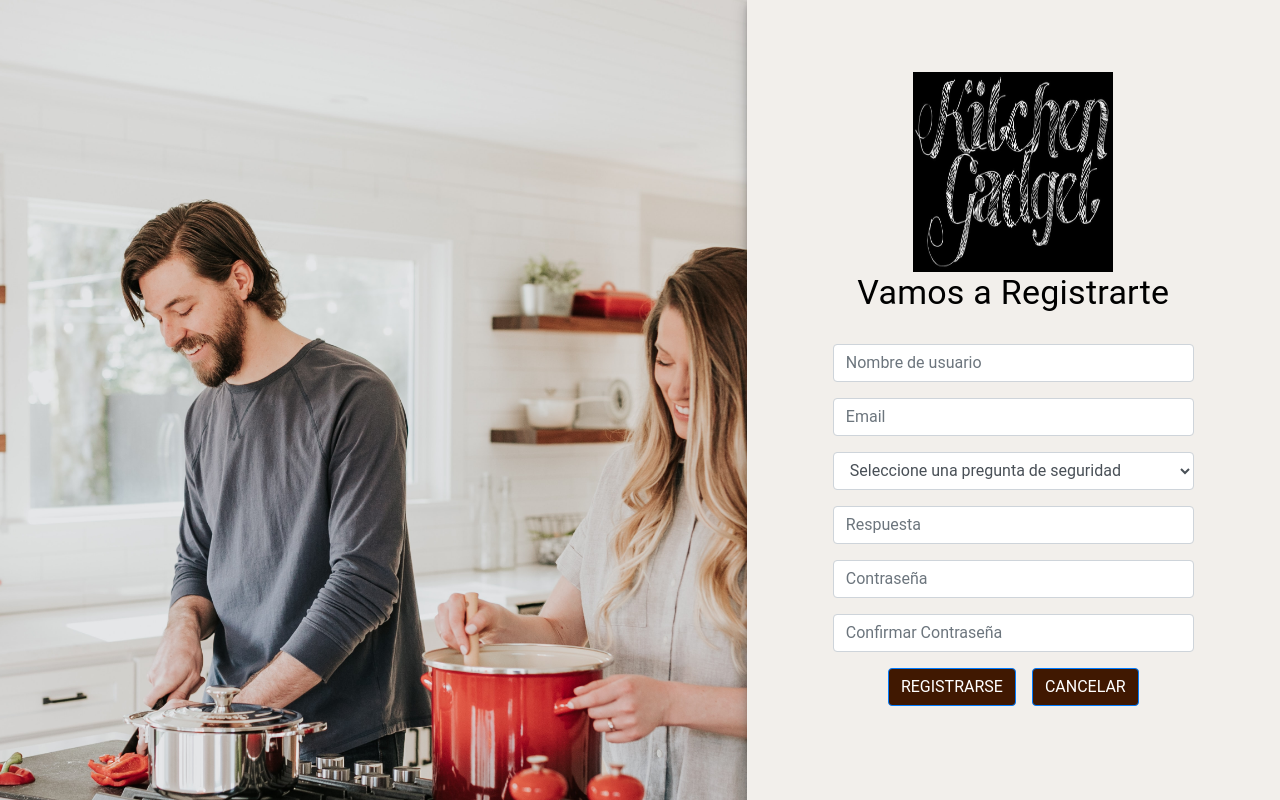
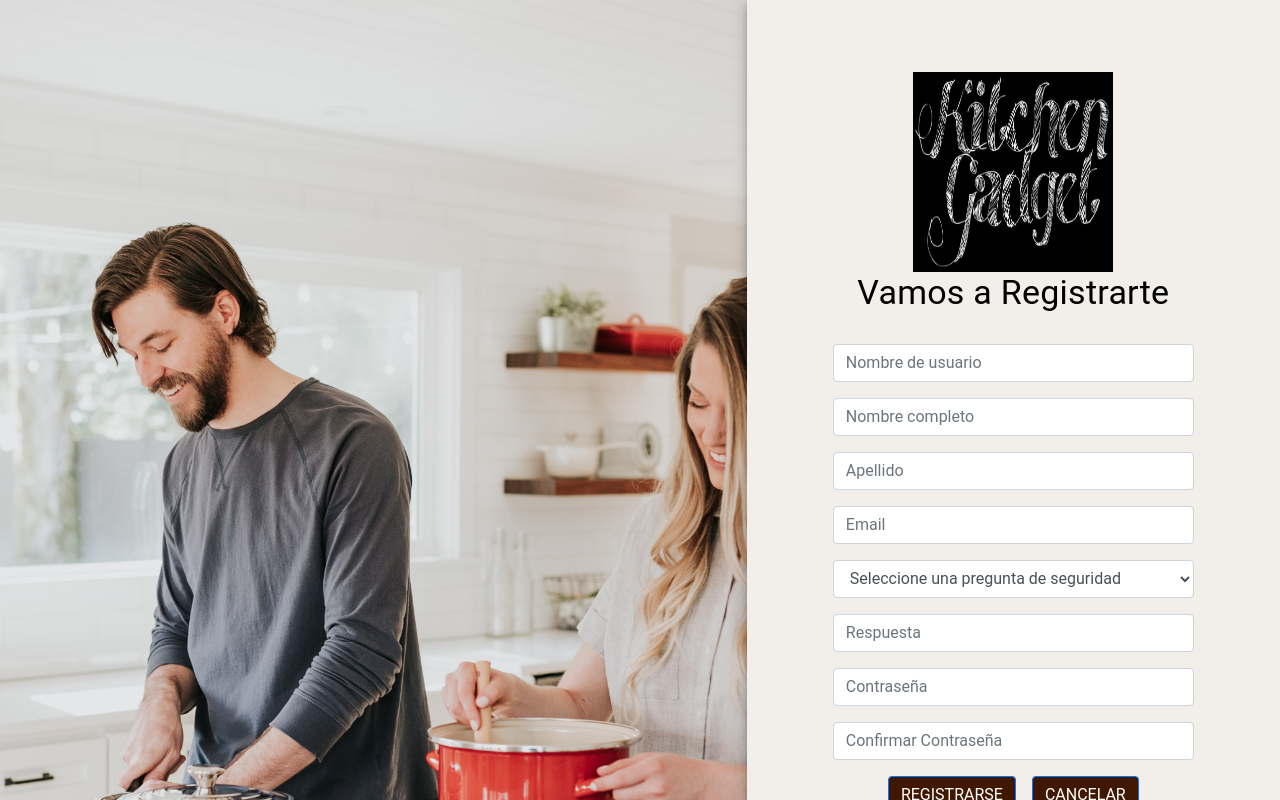
Before and after one commit to lautirozen/AplicacionesInteractivasFrontEnd2021, a React (Create React App) app: page /Registrarse in a window 1280 px wide. Shown: the top 800 px of the page. Built offline with nearby package versions, Linux system fonts and the light colour scheme.

Commit message:
Agrego nombre y apellido

```diff
--- a/src/Registrarse/Registrarse.js
+++ b/src/Registrarse/Registrarse.js
@@ -113,6 +113,8 @@ export default function Registrarse() {
           <Formik
                 initialValues={{
                     usuario: '',
+                    nombre:'',
+                    apellido:'',
                     email: '',
                     contraseña: '',
                     confirmcontraseña: '',
@@ -121,6 +123,10 @@ export default function Registrarse() {
                 }}
                 validationSchema={Yup.object().shape({
                     usuario: Yup.string()
+                        .required('El campo es obligatorio (*)'),
+                    nombre: Yup.string()
+                        .required('El campo es obligatorio (*)'),
+                    apellido: Yup.string()
                         .required('El campo es obligatorio (*)'),
                     contraseña: Yup.string()
                         .matches(/\w*[a-z]\w*/,  "La contraseña debe tener al menos 1 minúscula")
@@ -149,6 +155,14 @@ export default function Registrarse() {
                         <div className="form-group">
                             <Field name="usuario" type="text" placeholder="Nombre de usuario" className={'form-control' + (errors.usuario && touched.usuario ? ' is-invalid' : '')} />
                             <ErrorMessage name="usuario" component="div" className="invalid-feedback" />
+                        </div>
+                        <div className="form-group">
+                            <Field name="nombre" type="text" placeholder="Nombre completo" className={'form-control' + (errors.nombre && touched.nombre ? ' is-invalid' : '')} />
+                            <ErrorMessage name="nombre" component="div" className="invalid-feedback" />
+                        </div>
+                        <div className="form-group">
+                            <Field name="apellido" type="text" placeholder="Apellido" className={'form-control' + (errors.apellido && touched.apellido ? ' is-invalid' : '')} />
+                            <ErrorMessage name="apellido" component="div" className="invalid-feedback" />
                         </div>
                         <div className="form-group">
                             <Field name="email" type="text" placeholder="Email" className={'form-control' + (errors.email && touched.email ? ' is-invalid' : '')} />
```
